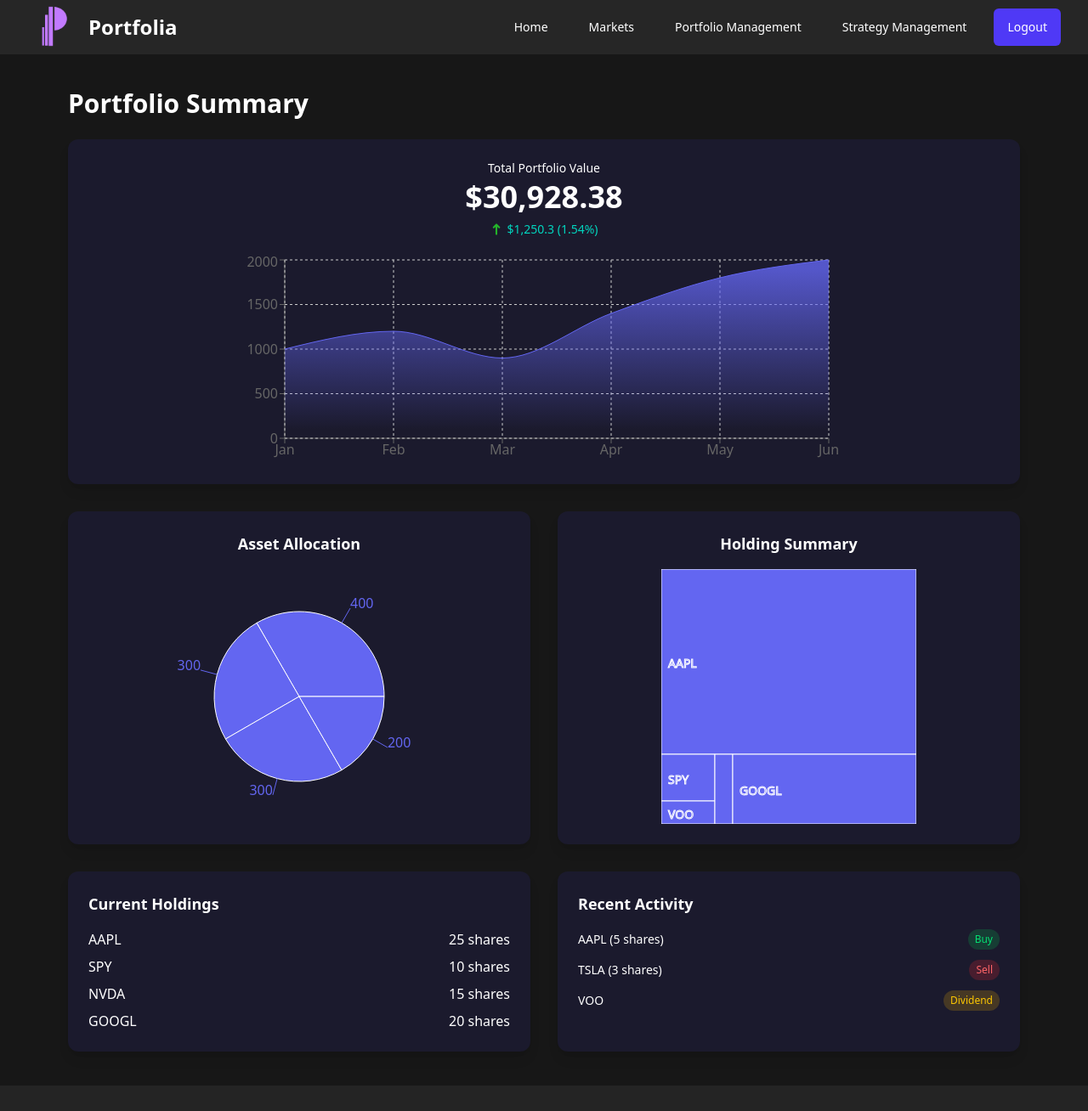
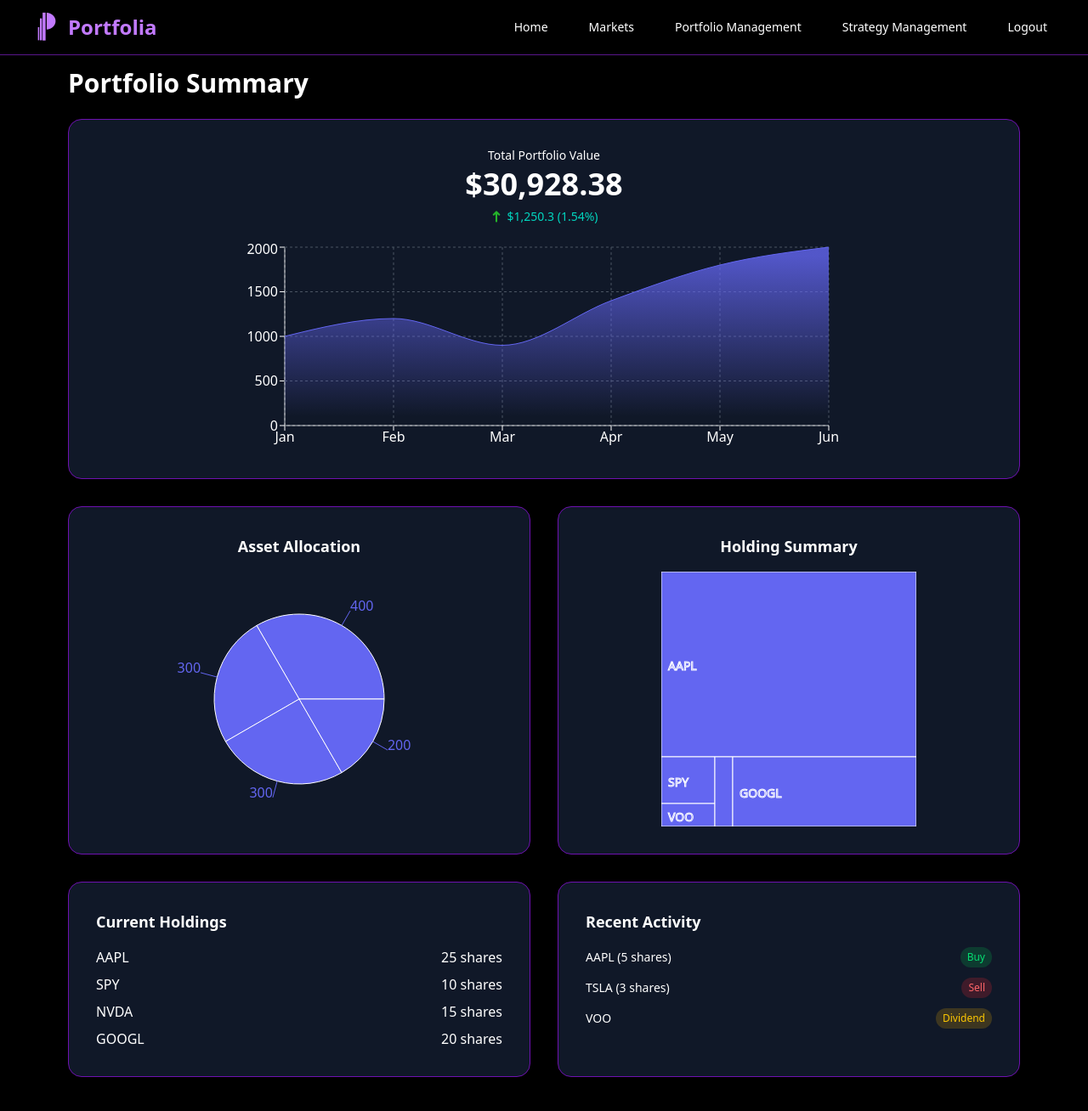
Before and after one commit to kkliro/soen357-portfolia, a React (Vite) app in the folder frontend/: page /home in a window 1280 px wide. Shown: the whole page at 85% size. Before the commit the page ends 1278 px from the top, so only its background shows below. Built offline with nearby package versions, Linux system fonts and the light colour scheme; sample sign-in values are in the browser's storage.

Commit message:
fixed styling

```diff
--- a/frontend/src/components/HeaderComponent.jsx
+++ b/frontend/src/components/HeaderComponent.jsx
@@ -26,13 +26,14 @@ export default function HeaderComponent() {
   ]
 
   return (
-    <nav className="bg-neutral-800 w-full">
+    <nav className="fixed top-0 w-full bg-black bg-opacity-70 backdrop-blur-lg z-50 border-b border-purple-900">
       <div className="mx-auto max-w-7xl px-4 sm:px-6 lg:px-8">
         <div className="flex h-16 items-center justify-between">
-          {/* Logo */}
-          <div className="flex items-center">
-            <img alt="Portfolia Logo" src={logo} className="h-14 w-auto" />
-            <span className="text-white text-2xl font-semibold ml-4">Portfolia</span>
+
+          {/* Logo + Title */}
+          <div className="flex items-center gap-2">
+            <img alt="Portfolia Logo" src={logo} className="h-10 w-10" />
+            <span className="text-2xl font-bold text-purple-400">Portfolia</span>
           </div>
 
           {/* Navigation */}
@@ -41,19 +42,18 @@ export default function HeaderComponent() {
               <a
                 key={item.name}
                 href={item.href}
-                aria-current={item.current ? 'page' : undefined}
                 className={`${
                   item.current
-                    ? 'bg-indigo-900 text-white'
-                    : 'text-white hover:bg-indigo-500 hover:text-white'
-                } rounded-md px-4 py-3 text-sm font-medium`}
+                    ? 'bg-indigo-800 text-white'
+                    : 'text-white hover:bg-indigo-600 hover:text-white'
+                } rounded-md px-4 py-2 text-sm font-medium transition-colors duration-200`}
               >
                 {item.name}
               </a>
             ))}
             <button
               onClick={handleLogout}
-              className="bg-indigo-600 hover:bg-indigo-700 text-white rounded-md px-4 py-3 text-sm font-medium"
+              className=" hover:bg-indigo-600 text-white rounded-md px-4 py-2 text-sm font-medium transition-colors duration-200"
             >
               Logout
             </button>
--- a/frontend/src/pages/homePage.jsx
+++ b/frontend/src/pages/homePage.jsx
@@ -1,4 +1,4 @@
-import HeaderComponent from '../components/headerComponent.jsx';
+import HeaderComponent from '../components/HeaderComponent.jsx';
 import {
   PieChart,
   Pie,
@@ -54,19 +54,17 @@ const holdings = [
   { symbol: 'GOOGL', shares: 20 },
 ];
 
-
 export default function HomePage() {
   return (
-    <div className="min-h-screen bg-neutral-900 flex flex-col">
+    <div className="min-h-screen bg-black flex flex-col">
       <HeaderComponent />
-      <main className="px-6 md:px-20 py-10 flex-1">
+      <main className="pt-20 px-6 md:px-20 py-10 flex-1">
         <h2 className="text-3xl font-semibold mb-6 text-white">
           Portfolio Summary
         </h2>
 
-        <div className="bg-indigo-900/20 shadow-lg rounded-xl p-6 flex flex-col items-center">
-
-          {/* Portfolio Value */}
+        {/* Portfolio Value Card */}
+        <div className="bg-gray-900 bg-opacity-70 shadow-lg rounded-2xl p-8 flex flex-col items-center border border-purple-800">
           <h3 className="text-sm text-white mb-1">Total Portfolio Value</h3>
           <div className="text-4xl font-bold text-white">$30,928.38</div>
           <div className="flex items-center text-teal-400 mt-2 text-sm mb-4">
@@ -87,10 +85,10 @@ export default function HomePage() {
                 <stop offset="95%" stopColor="#6366F1" stopOpacity={0} />
               </linearGradient>
             </defs>
-            <XAxis dataKey="date" />
-            <YAxis />
-            <CartesianGrid strokeDasharray="3 3" />
-            <Tooltip />
+            <XAxis dataKey="date" stroke="#ffffff" />
+            <YAxis stroke="#ffffff" />
+            <CartesianGrid strokeDasharray="3 3" stroke="#4B5563" />
+            <Tooltip contentStyle={{ backgroundColor: '#1F2937', borderColor: '#4B5563' }}/>
             <Area
               type="monotone"
               dataKey="value"
@@ -102,9 +100,8 @@ export default function HomePage() {
         </div>
 
         <div className="grid grid-cols-1 lg:grid-cols-2 gap-8 mt-8">
-
-          {/* Pie Chart */}
-          <div className="bg-indigo-900/20 shadow-lg rounded-xl p-6 text-white">
+          {/* Pie Chart Card */}
+          <div className="bg-gray-900 bg-opacity-70 shadow-lg rounded-2xl p-8 text-white border border-purple-800">
             <h3 className="text-lg font-semibold mb-4 text-center">Asset Allocation</h3>
             <div className="flex justify-center items-center">
               <PieChart width={300} height={300}>
@@ -122,8 +119,8 @@ export default function HomePage() {
             </div>
           </div>
 
-          {/* Treemap */}
-          <div className="bg-indigo-900/20 shadow-lg rounded-xl p-6 text-white">
+          {/* Treemap Card */}
+          <div className="bg-gray-900 bg-opacity-70 shadow-lg rounded-2xl p-8 text-white border border-purple-800">
             <h3 className="text-lg font-semibold mb-4 text-center">Holding Summary</h3>
             <div className="flex justify-center items-center">
               <Treemap
@@ -138,8 +135,8 @@ export default function HomePage() {
             </div>
           </div>
 
-          {/* Holdings */}
-          <div className="bg-indigo-900/20 shadow-lg rounded-xl p-6 text-white">
+          {/* Holdings Card */}
+          <div className="bg-gray-900 bg-opacity-70 shadow-lg rounded-2xl p-8 text-white border border-purple-800">
             <h3 className="text-lg font-semibold mb-4">Current Holdings</h3>
             <ul className="space-y-2">
               {holdings.map((stock, index) => (
@@ -151,8 +148,8 @@ export default function HomePage() {
             </ul>
           </div>
 
-          {/* Recent Activity */}
-          <div className="bg-indigo-900/20 shadow-lg rounded-xl p-6 text-white">
+          {/* Recent Activity Card */}
+          <div className="bg-gray-900 bg-opacity-70 shadow-lg rounded-2xl p-8 text-white border border-purple-800">
             <h3 className="text-lg font-semibold mb-4">Recent Activity</h3>
             <ul className="space-y-3 text-sm">
               {recentActivity.map((activity) => {
@@ -161,7 +158,6 @@ export default function HomePage() {
                   Sell: 'bg-red-500/20 text-red-400',
                   Dividend: 'bg-yellow-500/20 text-yellow-400',
                 };
-
                 const tagClass = tagColors[activity.type] || 'bg-gray-500/20 text-gray-300';
 
                 return (
@@ -173,7 +169,6 @@ export default function HomePage() {
               })}
             </ul>
           </div>
-
         </div>
       </main>
     </div>
--- a/frontend/src/pages/marketPage.jsx
+++ b/frontend/src/pages/marketPage.jsx
@@ -13,7 +13,7 @@ import {
     BarChart,
     Bar,
 } from 'recharts';
-import HeaderComponent from '../components/headerComponent.jsx';
+import HeaderComponent from '../components/HeaderComponent.jsx';
 import { subDays, format } from 'date-fns';
 
 export default function MarketPage() {
@@ -89,7 +89,7 @@ export default function MarketPage() {
     return (
         <div className="min-h-screen bg-black text-white flex flex-col">
             <HeaderComponent />
-            <main className="px-6 md:px-20 py-10 flex-1">
+            <main className="pt-20 px-6 md:px-20 py-10 flex-1">
                 <h2 className="text-4xl font-bold text-transparent bg-clip-text bg-gradient-to-r from-purple-400 to-pink-500 mb-6">
                     Market Data
                 </h2>
--- a/frontend/src/pages/portfolioPage.jsx
+++ b/frontend/src/pages/portfolioPage.jsx
@@ -1,5 +1,5 @@
 import React, { useState, useEffect, useContext } from 'react';
-import HeaderComponent from '../components/headerComponent.jsx';
+import HeaderComponent from '../components/HeaderComponent.jsx';
 import { AuthContext } from '../context/AuthContext.jsx';
 import { listPortfolios } from '../hooks/portfolio.js';
 import PortfolioCard from '../components/portfolioCard.jsx';
@@ -27,7 +27,7 @@ export default function PortfolioPage() {
   return (
     <div className="min-h-screen bg-neutral-900 flex flex-col">
       <HeaderComponent />
-      <main className="px-6 md:px-20 py-10 flex-1">
+      <main className="pt-20 px-6 md:px-20 py-10 flex-1">
         <h2 className="text-3xl font-semibold mb-6 text-white">Portfolio Overview</h2>
         {error && <p className="text-red-500 mb-4">{error}</p>}
         <div className="grid grid-cols-1 lg:grid-cols-2 gap-8">
--- a/frontend/src/pages/strategyPage.jsx
+++ b/frontend/src/pages/strategyPage.jsx
@@ -1,5 +1,5 @@
 import React, { useState, useEffect, useContext } from 'react';
-import HeaderComponent from '../components/headerComponent.jsx';
+import HeaderComponent from '../components/HeaderComponent.jsx';
 import { AuthContext } from '../context/AuthContext.jsx';
 import { listStrategies } from '../hooks/strategy.js';
 import StrategyCard from '../components/StrategyCard.jsx';
@@ -27,7 +27,7 @@ export default function StrategyPage() {
     return (
         <div className="min-h-screen bg-neutral-900 flex flex-col">
             <HeaderComponent />
-            <main className="px-6 md:px-20 py-10 flex-1">
+            <main className="pt-20 px-6 md:px-20 py-10 flex-1">
                 <h2 className="text-3xl font-semibold mb-6 text-white">Strategy Overview</h2>
                 {error && <p className="text-red-500 mb-4">{error}</p>}
                 <div className="grid grid-cols-1 lg:grid-cols-2 gap-8">
```
